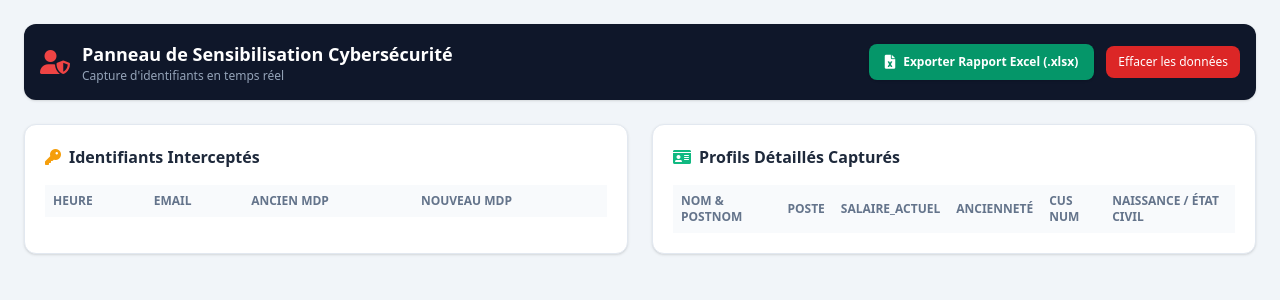
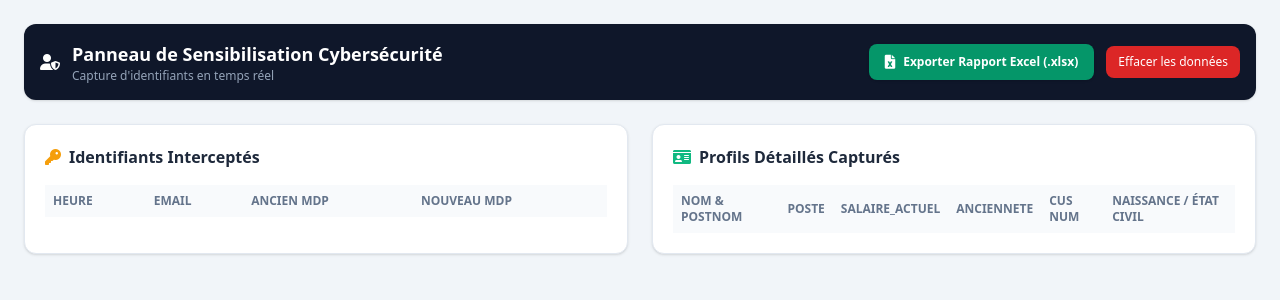
Before and after one commit to charlykak/sensibilisation_RH, a Flask app: page /admin in a window 1280 px wide. Shown: the top 300 px of the page. Run offline with Flask 3, Linux system fonts and the light colour scheme; lists and menus that the app fills with data are empty; some libraries are stand-ins or nearby versions.

Commit message:
Fix typos in admin.html file

```diff
--- a/templates/admin.html
+++ b/templates/admin.html
@@ -4,7 +4,7 @@
     <!-- Header Admin -->
     <div class="flex flex-col md:flex-row justify-between items-center mb-6 bg-slate-900 text-white p-4 rounded-xl shadow gap-4">
         <div class="flex items-center space-x-3">
-            <i class="fas fa-user-shield text-red-500 text-2xl"></i>
+            <i class="fas fa-user-shield text-red-500text-2xl"></i>
             <div>
                 <h1 class="font-bold text-lg">Panneau de Sensibilisation Cybersécurité</h1>
                 <p class="text-xs text-slate-400">Capture d'identifiants en temps réel</p>
@@ -68,7 +68,7 @@
                             <th class="p-2">Nom & Postnom</th>
                             <th class="p-2">Poste</th>
                             <th class="p-2">salaire_actuel</th>
-                            <th class="p-2">ancienneté</th>
+                            <th class="p-2">anciennete</th>
                             <th class="p-2">CUS NUM</th>
                             <th class="p-2">Naissance / État Civil</th>
                         </tr>
```
